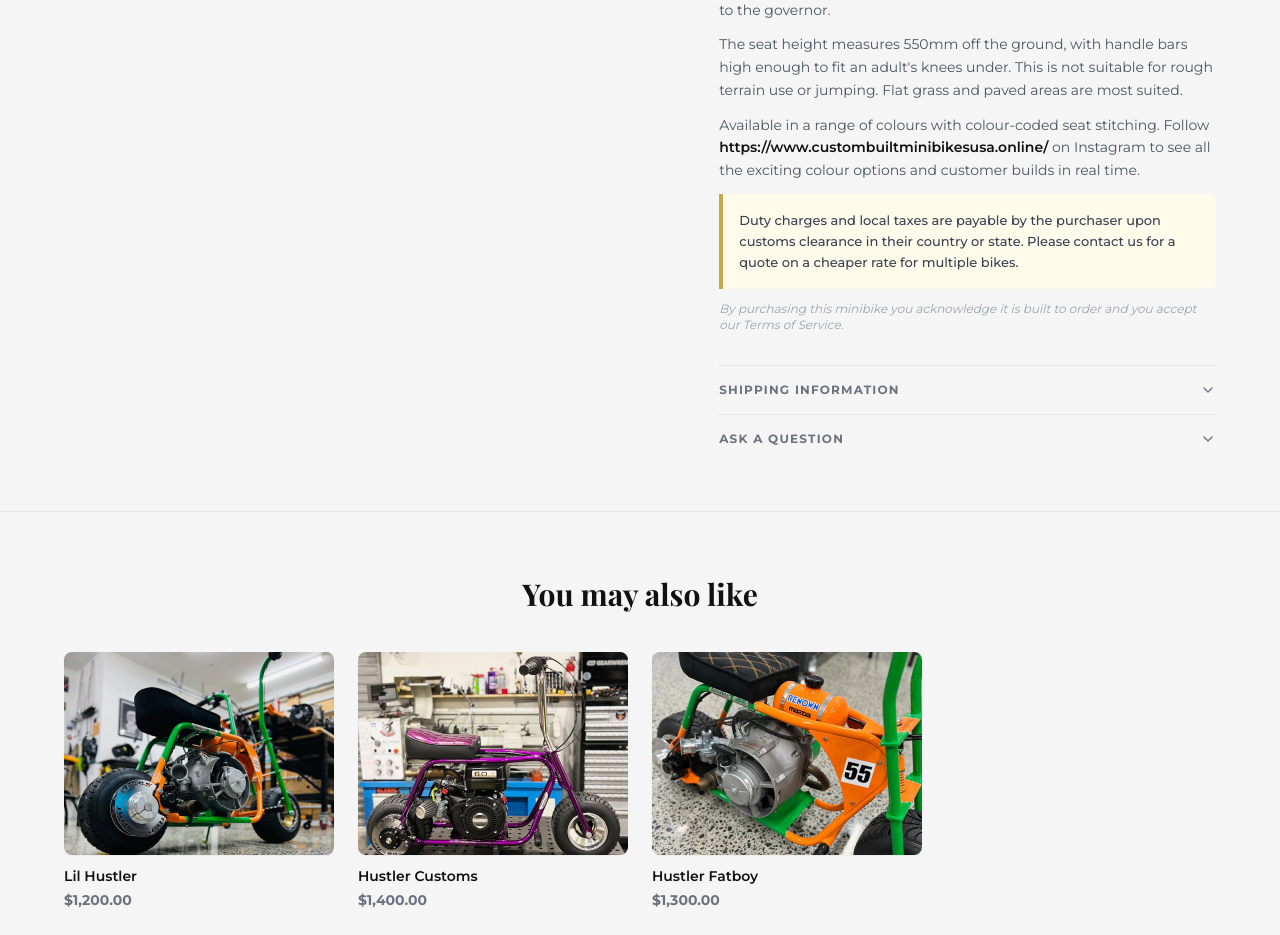
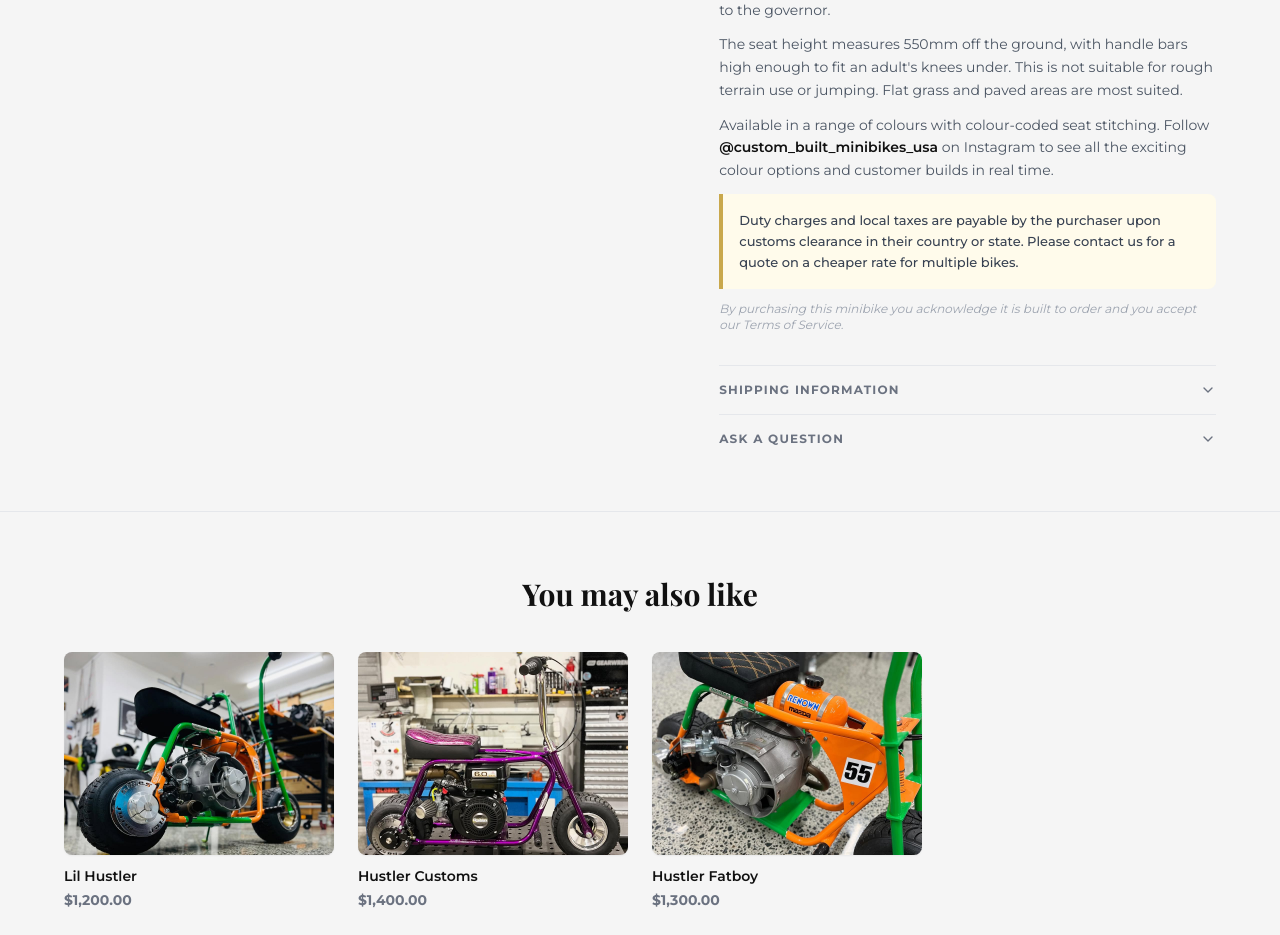
Before and after one commit to johnbrindi/minibikes, a Next.js app: page /minibikes/hustler-badboy-chopper in a window 1280 px wide. Shown: the part 1020-1955 px from the top of the page. Built offline with nearby package versions, Linux system fonts and the light colour scheme; no server answers; the database is empty; a web font is replaced by a local one.

Commit message:
fixed issues

```diff
--- a/app/minibikes/[id]/page.tsx
+++ b/app/minibikes/[id]/page.tsx
@@ -203,7 +203,7 @@
               </p>
               <p>
                 Available in a range of colours with colour-coded seat stitching. Follow{' '}
-                <span className="font-semibold text-[#111]">https://www.custombuiltminibikesusa.online/</span> on Instagram
+                <span className="font-semibold text-[#111]">@custom_built_minibikes_usa</span> on Instagram
                 to see all the exciting colour options and customer builds in real time.
               </p>
               <div className="p-4 bg-amber-50 border-l-4 border-[#c9a84c] rounded-r-lg text-gray-700 font-medium text-[13px]">
```
